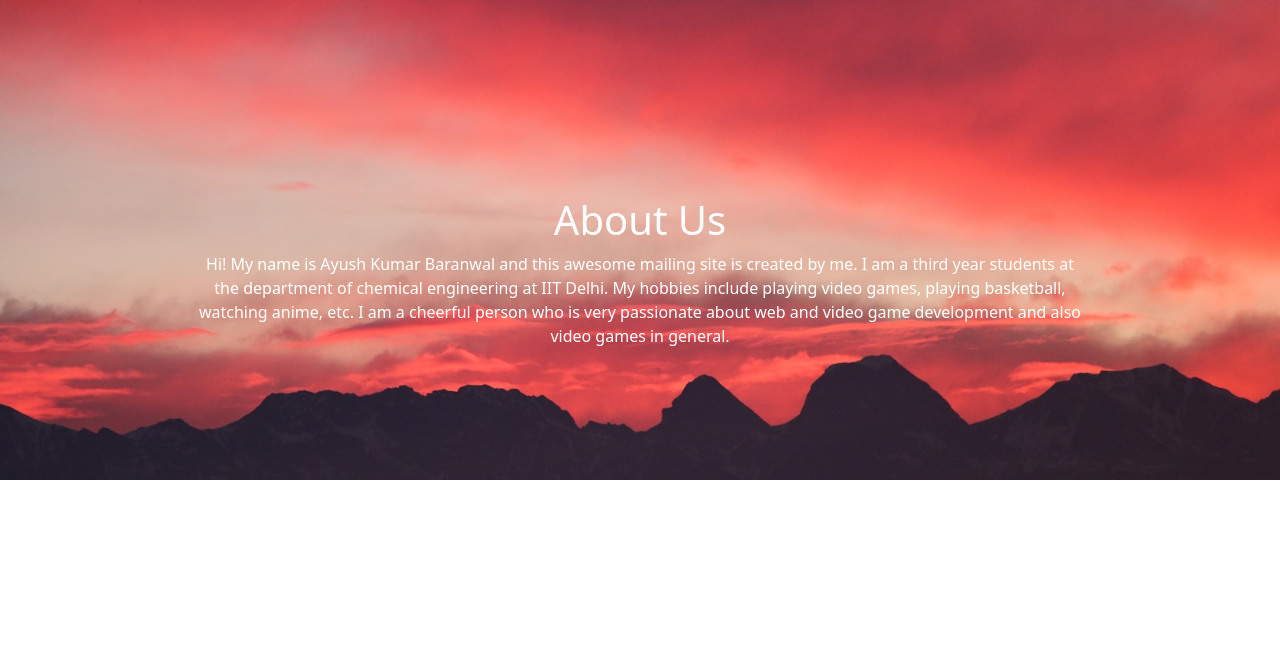
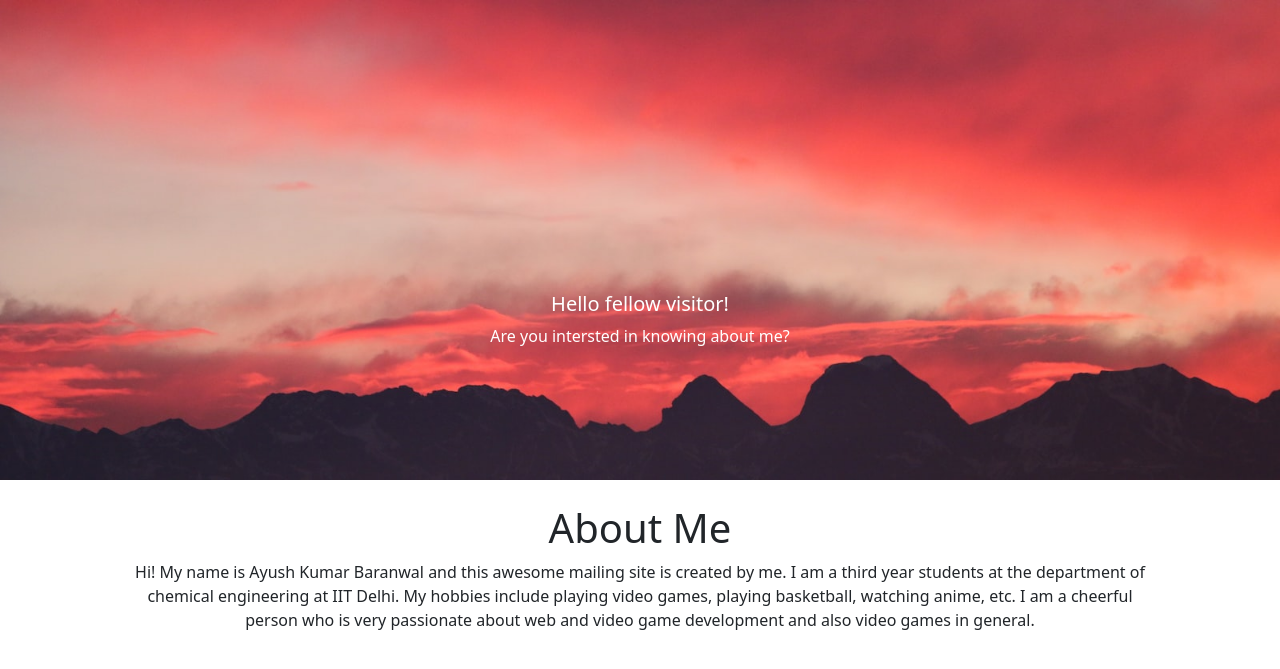
Before and after one commit to Ayush-Baranwal-X/ayush_mail, a Django app: page /about/ in a window 1280 px wide. Shown: the part 56-725 px from the top of the page. Run offline with Django 4.2, Linux system fonts and the light colour scheme; the visitor is signed in with stand-in values (Sample User, id 1).

```diff
--- a/templates/about.html
+++ b/templates/about.html
@@ -8,13 +8,11 @@
                 <!-- <img src="https://source.unsplash.com/random/1600x600/?dark" class="d-block w-100" alt="..."> -->
                 <img src="/static/9.jfif" class="d-block w-100" alt="...">
                 <div class="carousel-caption d-none d-md-block py-5 my-5">
-                    <h1>About Us</h1>
+                    <h5>
+                        Hello fellow visitor!
+                    </h5>
                     <p>
-                        Hi! My name is Ayush Kumar Baranwal and this awesome mailing site is created by me. I am a third
-                        year students at the department of chemical engineering at IIT Delhi. My hobbies include playing
-                        video games, playing basketball, watching anime, etc. I am a cheerful person who is very
-                        passionate
-                        about web and video game development and also video games in general.
+                        Are you intersted in knowing about me?
                     </p>
                 </div>
             </div>
@@ -22,7 +20,18 @@
     </div>
 </div>
 {% endblock image %}
-
 {% block body %}
-
+<br>
+<center>
+    <h1>
+        About Me
+    </h1>
+    <p style="margin: 0% 10%;">
+        Hi! My name is Ayush Kumar Baranwal and this awesome mailing site is created by me. I am a third
+        year students at the department of chemical engineering at IIT Delhi. My hobbies include playing
+        video games, playing basketball, watching anime, etc. I am a cheerful person who is very
+        passionate
+        about web and video game development and also video games in general.
+    </p>
+</center>
 {% endblock body %}
--- a/templates/contact.html
+++ b/templates/contact.html
@@ -3,12 +3,12 @@
 {% block head %}
 <style>
     .form-floating {
-        width: 25%;
+        width: 200px;
         margin: auto;
     }
 
     .form-floating1 {
-        width: 50%;
+        width: 400px;
         margin: auto;
     }
 
@@ -62,7 +62,7 @@
     </div>
     <br>
     <div class="d-grid gap-2 col-6 mx-auto">
-        <button class="btn btn-primary" style="width: 50%; margin: auto;" type="submit">Submit</button>
+        <button class="btn btn-primary" style="width: 100px; margin: auto;" type="submit">Submit</button>
     </div>
     <br>
     <center>
--- a/templates/login.html
+++ b/templates/login.html
@@ -3,7 +3,7 @@
 {% block head %}
 <style>
     .form-floating {
-        width: 25%;
+        width: 200px;
         margin: auto;
     }
 
@@ -35,7 +35,7 @@
         </div>
         <br />
         <div class="d-grid gap-2 col-6 mx-auto">
-            <button class="btn btn-primary" style="width: 50%; margin: auto;" type="submit">Log In</button>
+            <button class="btn btn-primary" style="width: 100px; margin: auto;" type="submit">Log In</button>
         </div>
         <br>
         <br>
--- a/templates/sendmail.html
+++ b/templates/sendmail.html
@@ -3,12 +3,12 @@
 {% block head %}
 <style>
     .form-floating {
-        width: 25%;
+        width: 200px;
         margin: auto;
     }
 
     .form-floating1 {
-        width: 40%;
+        width: 400px;
         margin: auto;
     }
 
@@ -56,7 +56,7 @@
     </div>
     <br>
     <div class="d-grid gap-2 col-6 mx-auto">
-        <button class="btn btn-primary" style="width: 40%; margin: auto;" type="submit">Submit</button>
+        <button class="btn btn-primary" style="width: 100px; margin: auto;" type="submit">Submit</button>
     </div>
     <br>
     <center>
```
Also changed, not shown: templates/signup.html (+4 -4 lines).
